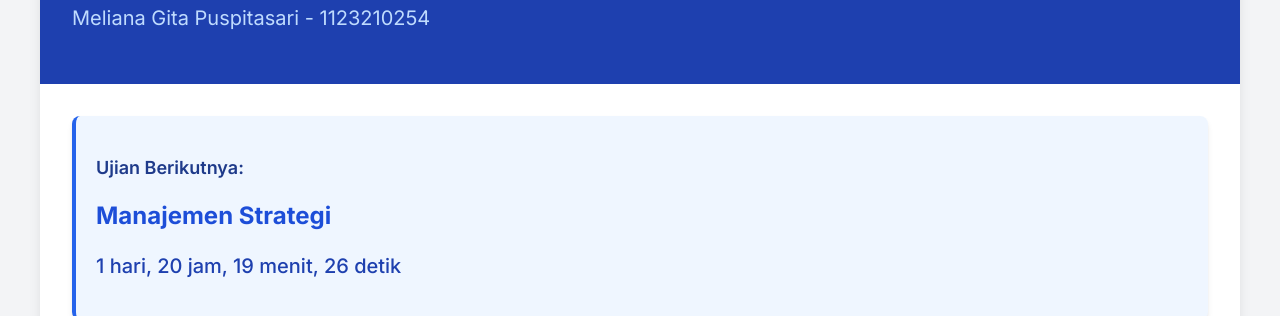
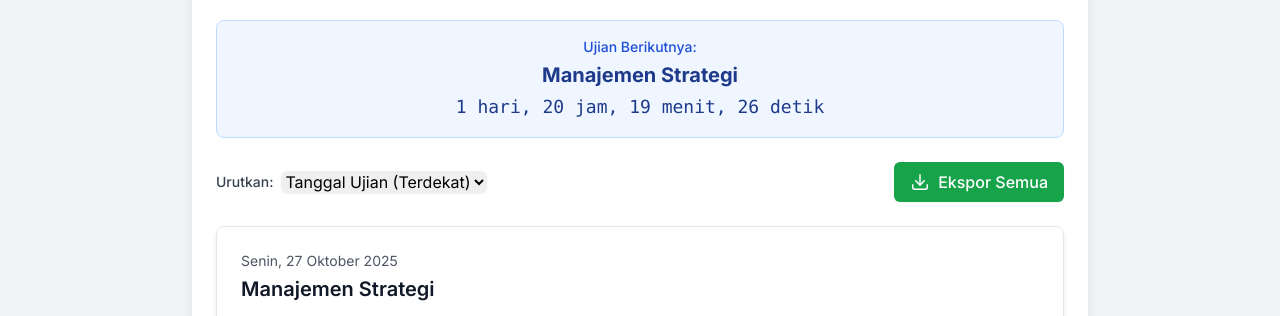
Before and after one commit to Fernandoalf06/UTS-SM5-Meliana, a plain HTML site: page index.html in a window 1280 px wide. Shown: the part 144-460 px from the top of the page. Drawn offline with nearby package versions, Linux system fonts and the light colour scheme.

Commit message:
reverse html + css

```diff
--- a/index.html
+++ b/index.html
@@ -5,50 +5,85 @@
   <meta name="viewport" content="width=device-width, initial-scale=1.0">
   <title>Jadwal UTS - Meliana</title>
 
-  <!-- Tautan ke File CSS Semantik (BARU) -->
-  <link rel="stylesheet" href="style.css">
+  <!-- Memuat Tailwind CSS via CDN -->
+  <script src="https://cdn.tailwindcss.com"></script>
 
-  <!-- Tautan Font (sekarang diimpor di style.css) -->
+  <!-- Memuat Font Inter -->
+  <link rel="preconnect" href="https://fonts.googleapis.com">
+  <link rel="preconnect" href="https://fonts.gstatic.com" crossorigin>
+  <link href="https://fonts.googleapis.com/css2?family=Inter:wght@400;500;600;700&display=swap" rel="stylesheet">
 
   <!-- PWA & Theme Tags -->
   <link rel="manifest" href="manifest.json">
-  <meta name="theme-color" content="#1e40af">
+  <meta name="theme-color" content="#1e40af"> <!-- Warna tema (biru) -->
   <meta name="apple-mobile-web-app-capable" content="yes">
   <meta name="apple-mobile-web-app-status-bar-style" content="black-translucent">
   <meta name="apple-mobile-web-app-title" content="JadwalUTS">
   <link rel="apple-touch-icon" href="https://placehold.co/192x192/1e40af/ffffff?text=UTS">
 
-  <!-- SKRIP TAILWIND CDN SUDAH DIHAPUS -->
+  <style>
+    /* * Gaya Kustom Tambahan
+     * (Font default dan animasi)
+     */
+    body {
+      font-family: 'Inter', sans-serif;
+    }
+
+    /* Animasi fade-in sederhana */
+    @keyframes fadeIn {
+      from { opacity: 0; transform: translateY(10px); }
+      to { opacity: 1; transform: translateY(0); }
+    }
+    .fade-in {
+      animation: fadeIn 0.5s ease-out forwards;
+      opacity: 0;
+    }
+
+    /* Styling untuk countdown box (status live/finished) */
+    .countdown-box.live {
+      /* Diterjemahkan dari text-red-900 bg-red-100 border-red-300 */
+      background-color: #fee2e2;
+      border-color: #fca5a5;
+      color: #7f1d1d;
+    }
+    .countdown-box.finished {
+      /* Diterjemahkan dari text-green-900 bg-green-100 border-green-300 */
+      background-color: #dcfce7;
+      border-color: #86efac;
+      color: #14532d;
+    }
+  </style>
 </head>
-<body class="page-body">
+<body class="bg-gray-100 min-h-screen p-4 sm:p-8">
 
-  <div class="main-card">
-    <header class="card-header">
-      <h1 class="header-title">Jadwal UTS (Gasal 2025/2026)</h1>
-      <p class="header-subtitle">Meliana Gita Puspitasari - 1123210254</p>
+  <!-- Kartu Utama -->
+  <div class="w-full max-w-4xl mx-auto bg-white rounded-xl shadow-lg overflow-hidden fade-in" style="animation-delay: 100ms;">
+    <header class="p-6 bg-blue-800 text-white">
+      <h1 class="text-2xl font-bold">Jadwal UTS (Gasal 2025/2026)</h1>
+      <p class="text-blue-200 mt-1">Meliana Gita Puspitasari - 1123210254</p>
     </header>
 
-    <main class="card-body">
+    <main class="p-4 sm:p-6">
 
       <!-- Kontainer Hitung Mundur -->
-      <div id="countdown-container" class="countdown-box">
-        <p id="countdown-title" class="countdown-title">Ujian Berikutnya:</p>
-        <h2 id="countdown-subject" class="countdown-subject">Memuat...</h2>
-        <p id="countdown-timer" class="countdown-timer">-- hari, -- jam, -- menit, -- detik</p>
+      <div id="countdown-container" class="countdown-box border border-blue-200 bg-blue-50 text-blue-900 rounded-lg p-4 mb-6 text-center opacity-0 transition-all duration-500">
+        <p id="countdown-title" class="text-sm font-medium text-blue-700">Ujian Berikutnya:</p>
+        <h2 id="countdown-subject" class="text-xl font-bold my-1">Memuat...</h2>
+        <p id="countdown-timer" class="text-lg font-mono">-- hari, -- jam, -- menit, -- detik</p>
       </div>
 
       <!-- Kontrol Urutkan & Ekspor -->
-      <div class="controls">
-        <div class="sort-control">
-          <label for="sort" class="sort-label">Urutkan:</label>
-          <select id="sort" class="sort-select">
+      <div class="flex flex-col sm:flex-row sm:justify-between sm:items-center gap-4 mb-6">
+        <div class="flex items-center gap-2">
+          <label for="sort" class="text-sm font-medium text-gray-700">Urutkan:</label>
+          <select id="sort" class="rounded-md border-gray-300 shadow-sm focus:border-blue-500 focus:ring-blue-500">
             <option value="date" selected>Tanggal Ujian (Terdekat)</option>
             <option value="alphabetical">Nama Mata Kuliah (A-Z)</option>
           </select>
         </div>
 
-        <button id="export-all" class="btn btn-export">
-          <svg class="btn-icon" xmlns="http://www.w3.org/2000/svg" viewBox="0 0 20 20" fill="currentColor">
+        <button id="export-all" class="flex items-center justify-center gap-2 px-4 py-2 bg-green-600 text-white font-medium rounded-md shadow-sm hover:bg-green-700 focus:outline-none focus:ring-2 focus:ring-offset-2 focus:ring-green-500 transition-all">
+          <svg xmlns="http://www.w3.org/2000/svg" viewBox="0 0 20 20" fill="currentColor" class="w-5 h-5">
             <path d="M10.75 2.75a.75.75 0 00-1.5 0v8.614L6.295 8.235a.75.75 0 10-1.09 1.03l4.25 4.5a.75.75 0 001.09 0l4.25-4.5a.75.75 0 00-1.09-1.03l-2.955 3.129V2.75z" />
             <path d="M3.5 12.75a.75.75 0 00-1.5 0v2.5A2.75 2.75 0 004.75 18h10.5A2.75 2.75 0 0018 15.25v-2.5a.75.75 0 00-1.5 0v2.5a1.25 1.25 0 01-1.25 1.25H4.75A1.25 1.25 0 013.5 15.25v-2.5z" />
           </svg>
@@ -57,17 +92,22 @@
       </div>
 
       <!-- Daftar Jadwal -->
-      <div id="schedule-list" class="schedule-list">
+      <div id="schedule-list" class="grid grid-cols-1 gap-4">
         <!-- Kartu jadwal akan di-generate oleh JS di sini -->
       </div>
 
     </main>
   </div>
 
-  <footer class="page-footer">
+  <footer class="text-center text-gray-500 text-sm mt-8 pb-4">
     Dibuat dengan ❤️
   </footer>
 
+  <!--
+  ================================================================
+  SCRIPT APLIKASI UTAMA
+  ================================================================
+  -->
   <script>
     // --- DATABASE JADWAL ---
     // Di-hardcode dari PDF
@@ -90,15 +130,6 @@
       // Event Listeners
       document.getElementById('sort').addEventListener('change', populateSchedule);
       document.getElementById('export-all').addEventListener('click', generateICSFile);
-
-      // Registrasi Service Worker
-      if ('serviceWorker' in navigator) {
-        window.addEventListener('load', () => {
-          navigator.serviceWorker.register('sw.js')
-            .then(reg => console.log('Service Worker terdaftar:', reg.scope))
-            .catch(err => console.error('Pendaftaran Service Worker gagal:', err));
-        });
-      }
     });
 
     // --- FUNGSI UNTUK MENGISI JADWAL KE HTML ---
@@ -122,40 +153,45 @@
       // 2. Generate HTML untuk setiap item
       processedData.forEach((item, index) => {
         const card = document.createElement('div');
-        // Gunakan kelas CSS semantik (BARU)
-        card.className = 'schedule-card fade-in';
+
+        // Menerapkan kelas Tailwind untuk kartu jadwal
+        // PERBAIKAN: Terapkan flex-col & p-6 langsung ke kartu utama
+        card.className = 'border border-gray-200 rounded-lg shadow-md bg-white flex flex-col justify-between gap-3 fade-in p-6';
         card.style.animationDelay = `${index * 50}ms`; // Efek stagger
 
         const gcalLink = createGoogleCalendarLink(item);
         const { dayName, date } = formatDateTime(item.dateTime);
 
-        // --- TEMPLATE KARTU (DIUBAH) ---
-        // Menggunakan kelas semantik dari style.css
+        // PERBAIKAN: Hapus wrapper div yang tidak perlu
         card.innerHTML = `
-          <div class="card-info">
-            <span class="card-date">${dayName}, ${date}</span>
-            <h3 class="card-subject">${item.matkul}</h3>
-            <div class="card-details">
-              <div class="detail-item">
-                <svg class="detail-icon" xmlns="http://www.w3.org/2000/svg" viewBox="0 0 20 20" fill="currentColor"><path fill-rule="evenodd" d="M10 18a8 8 0 100-16 8 8 0 000 16zm.75-13a.75.75 0 00-1.5 0v5c0 .414.336.75.75.75h4a.75.75 0 000-1.5H10V5z" clip-rule="evenodd" /></svg>
+          <div>
+            <span class="block text-sm text-gray-600">${dayName}, ${date}</span>
+            <h3 class="text-xl font-semibold text-gray-900 mt-1">${item.matkul}</h3>
+
+            <div class="mt-4 grid grid-cols-2 sm:grid-cols-3 gap-x-4 gap-y-2 text-sm text-gray-700">
+              <!-- Detail Waktu -->
+              <div class="flex items-center gap-1.5">
+                <svg xmlns="http://www.w3.org/2000/svg" viewBox="0 0 20 20" fill="currentColor" class="w-5 h-5 text-gray-400"><path fill-rule="evenodd" d="M10 18a8 8 0 100-16 8 8 0 000 16zm.75-13a.75.75 0 00-1.5 0v5c0 .414.336.75.75.75h4a.75.75 0 000-1.5H10V5z" clip-rule="evenodd" /></svg>
                 ${item.jam} WIB
               </div>
-              <div class="detail-item">
-                <svg class="detail-icon" xmlns="http://www.w3.org/2000/svg" viewBox="0 0 20 20" fill="currentColor"><path fill-rule="evenodd" d="M9.69 18.233c.256.056.516.084.783.111a.75.75 0 00.233-1.482 11.455 11.455 0 00-.783-.11c-4.341-.96-7.387-4.6-7.387-9.006 0-5.03 4.123-9.13 9.183-9.13s9.183 4.1 9.183 9.13c0 4.406-3.046 8.046-7.387 9.006zM10 1.5a7.63 7.63 0 00-7.683 7.63c0 3.864 2.657 7.07 6.183 7.585a.75.75 0 00.233-1.482 6.155 6.155 0 01-4.918-6.103 6.183 6.183 0 1112.366 0c0 2.454-1.43 4.595-3.518 5.62a.75.75 0 10.598 1.348 7.683 7.683 0 005.01-7.01C17.683 5.63 14.16 1.5 10 1.5z" clip-rule="evenodd" /></svg>
-                Ruang: <span class="font-medium">${item.ruang}</span>
+              <!-- Detail Ruang -->
+              <div class="flex items-center gap-1.5">
+                <svg xmlns="http://www.w3.org/2000/svg" viewBox="0 0 20 20" fill="currentColor" class="w-5 h-5 text-gray-400"><path fill-rule="evenodd" d="M9.69 18.233c.256.056.516.084.783.111a.75.75 0 00.233-1.482 11.455 11.455 0 00-.783-.11c-4.341-.96-7.387-4.6-7.387-9.006 0-5.03 4.123-9.13 9.183-9.13s9.183 4.1 9.183 9.13c0 4.406-3.046 8.046-7.387 9.006zM10 1.5a7.63 7.63 0 00-7.683 7.63c0 3.864 2.657 7.07 6.183 7.585a.75.75 0 00.233-1.482 6.155 6.155 0 01-4.918-6.103 6.183 6.183 0 1112.366 0c0 2.454-1.43 4.595-3.518 5.62a.75.75 0 10.598 1.348 7.683 7.683 0 005.01-7.01C17.683 5.63 14.16 1.5 10 1.5z" clip-rule="evenodd" /></svg>
+                Ruang: <span class="font-medium text-gray-900">${item.ruang}</span>
               </div>
-              <div class="detail-item">
-                <svg class="detail-icon" xmlns="http://www.w3.org/2000/svg" viewBox="0 0 20 20" fill="currentColor"><path d="M11.983 1.907a.75.75 0 00-1.966 0A11.19 11.19 0 013 5.234V5.75a.75.75 0 001.5 0V5.234a9.69 9.69 0 007.031-2.95.75.75 0 00-.548-.377zM12.25 4.5a.75.75 0 00-1.5 0v.234a9.69 9.69 0 007.031 2.95.75.75 0 00-.548.377A11.19 11.19 0 0113 5.234V4.5zM8.017 1.907a.75.75 0 00.548.377A9.69 9.69 0 001.5 5.234V5.75a.75.75 0 01-1.5 0V5.234A11.19 11.19 0 017 1.907a.75.75 0 001.017 0zM7.75 4.5a.75.75 0 011.5 0v.234A9.69 9.69 0 002.219 7.684a.75.75 0 11-.548-.377A11.19 11.19 0 017 4.5v-.234zM16 9.75a.75.75 0 01.75.75v5.034a1.12 1.12 0 01-.32 1.99 1.12 1.12 0 01-1.93-.001A1.12 1.12 0 0114.5 15.534V10.5a.75.75 0 01.75-.75zm-3 0a.75.75 0 01.75.75v5.034a1.12 1.12 0 01-.32 1.99 1.12 1.12 0 01-1.93-.001A1.12 1.12 0 0111.5 15.534V10.5a.75.75 0 01.75-.75zm-3 0a.75.75 0 01.75.75v5.034a1.12 1.12 0 01-.32 1.99 1.12 1.12 0 01-1.93-.001A1.12 1.12 0 018.5 15.534V10.5a.75.75 0 01.75-.75zm-3 0a.75.75 0 01.75.75v5.034a1.12 1.12 0 01-.32 1.99 1.12 1.12 0 01-1.93-.001A1.12 1.12 0 015.5 15.534V10.5a.75.75 0 01.75-.75z" /></svg>
-                Kursi: <span class="font-medium">${item.kursi}</span>
+              <!-- Detail Kursi -->
+              <div class="flex items-center gap-1.5">
+                <svg xmlns="http://www.w3.org/2000/svg" viewBox="0 0 20 20" fill="currentColor" class="w-5 h-5 text-gray-400"><path d="M11.983 1.907a.75.75 0 00-1.966 0A11.19 11.19 0 013 5.234V5.75a.75.75 0 001.5 0V5.234a9.69 9.69 0 007.031-2.95.75.75 0 00-.548-.377zM12.25 4.5a.75.75 0 00-1.5 0v.234a9.69 9.69 0 007.031 2.95.75.75 0 00-.548.377A11.19 11.19 0 0113 5.234V4.5zM8.017 1.907a.75.75 0 00.548.377A9.69 9.69 0 001.5 5.234V5.75a.75.75 0 01-1.5 0V5.234A11.19 11.19 0 017 1.907a.75.75 0 001.017 0zM7.75 4.5a.75.75 0 011.5 0v.234A9.69 9.69 0 002.219 7.684a.75.75 0 11-.548-.377A11.19 11.19 0 017 4.5v-.234zM16 9.75a.75.75 0 01.75.75v5.034a1.12 1.12 0 01-.32 1.99 1.12 1.12 0 01-1.93-.001A1.12 1.12 0 0114.5 15.534V10.5a.75.75 0 01.75-.75zm-3 0a.75.75 0 01.75.75v5.034a1.12 1.12 0 01-.32 1.99 1.12 1.12 0 01-1.93-.001A1.12 1.12 0 0111.5 15.534V10.5a.75.75 0 01.75-.75zm-3 0a.75.75 0 01.75.75v5.034a1.12 1.12 0 01-.32 1.99 1.12 1.12 0 01-1.93-.001A1.12 1.12 0 018.5 15.534V10.5a.75.75 0 01.75-.75zm-3 0a.75.75 0 01.75.75v5.034a1.12 1.12 0 01-.32 1.99 1.12 1.12 0 01-1.93-.001A1.12 1.12 0 015.5 15.534V10.5a.75.75 0 01.75-.75z" /></svg>
+                Kursi: <span class="font-medium text-gray-900">${item.kursi}</span>
               </div>
             </div>
           </div>
-          <div class="card-action">
-            <a href="${gcalLink}" target="_blank" rel="noopener noreferrer" class="btn btn-gcal">
-              <svg class="btn-icon" xmlns="http://www.w3.org/2000/svg" viewBox="0 0 20 20" fill="currentColor"><path d="M15.75 2a.75.75 0 00-.75.75v1.5h-3v-1.5a.75.75 0 00-1.5 0v1.5H9v-1.5a.75.75 0 00-1.5 0v1.5H4.5v-1.5a.75.75 0 00-1.5 0v1.5A2.75 2.75 0 001.25 7v8.5A2.75 2.75 0 004 18.25h12a2.75 2.75 0 002.75-2.75V7A2.75 2.75 0 0016.25 4.25v-1.5A.75.75 0 0015.75 2zM1.25 10a.75.75 0 01.75-.75h16a.75.75 0 010 1.5h-16a.75.75 0 01-.75-.75zm.75 2.25a.75.75 0 000 1.5h.008a.75.75 0 000-1.5H2zm2.25.75a.75.75 0 01.75-.75h.008a.75.75 0 010 1.5H5a.75.75 0 01-.75-.75zM7.25 13a.75.75 0 000 1.5h.008a.75.75 0 000-1.5H7.25zM10 13.75a.75.75 0 01.75-.75h.008a.75.75 0 010 1.5H10.75a.75.75 0 01-.75-.75zm2.25.75a.75.75 0 000-1.5h.008a.75.75 0 000 1.5H12.25z" /></svg>
-              Tambah ke Kalender
-            </a>
-          </div>
+
+          <!-- Tombol Aksi -->
+          <a href="${gcalLink}" target="_blank" rel="noopener noreferrer" class="w-full mt-2 flex items-center justify-center gap-2 px-4 py-2 bg-blue-600 text-white font-medium rounded-md shadow-sm hover:bg-blue-700 focus:outline-none focus:ring-2 focus:ring-offset-2 focus:ring-blue-500 transition-all">
+            <svg xmlns="http://www.w3.org/2000/svg" viewBox="0 0 20 20" fill="currentColor" class="w-5 h-5"><path d="M15.75 2a.75.75 0 00-.75.75v1.5h-3v-1.5a.75.75 0 00-1.5 0v1.5H9v-1.5a.75.75 0 00-1.5 0v1.5H4.5v-1.5a.75.75 0 00-1.5 0v1.5A2.75 2.75 0 001.25 7v8.5A2.75 2.75 0 004 18.25h12a2.75 2.75 0 002.75-2.75V7A2.75 2.75 0 0016.25 4.25v-1.5A.75.75 0 0015.75 2zM1.25 10a.75.75 0 01.75-.75h16a.75.75 0 010 1.5h-16a.75.75 0 01-.75-.75zm.75 2.25a.75.75 0 000 1.5h.008a.75.75 0 000-1.5H2zm2.25.75a.75.75 0 01.75-.75h.008a.75.75 0 010 1.5H5a.75.75 0 01-.75-.75zM7.25 13a.75.75 0 000 1.5h.008a.75.75 0 000-1.5H7.25zM10 13.75a.75.75 0 01.75-.75h.008a.75.75 0 010 1.5H10.75a.75.75 0 01-.75-.75zm2.25.75a.75.75 0 000-1.5h.008a.75.75 0 000 1.5H12.25z" /></svg>
+            Tambah ke Kalender
+          </a>
         `;
 
         scheduleList.appendChild(card);
@@ -194,10 +230,10 @@
       const timerEl = document.getElementById('countdown-timer');
       const titleEl = document.getElementById('countdown-title');
 
-      container.classList.add('fade-in'); // Tampilkan boks
+      container.style.opacity = 1; // Tampilkan boks
 
       if (!nextExam) {
-        container.className = 'countdown-box fade-in finished';
+        container.classList.add('finished');
         titleEl.textContent = 'Semua Ujian Selesai!';
         subjectEl.textContent = 'Selamat!';
         timerEl.textContent = 'Anda berhasil menyelesaikan semester ini.';
@@ -211,7 +247,7 @@
 
       if (distance > 0) {
         // Ujian Belum Mulai (Hitung Mundur)
-        container.className = 'countdown-box fade-in';
+        container.classList.remove('live', 'finished');
         titleEl.textContent = 'Ujian Berikutnya:';
         subjectEl.textContent = nextExam.matkul;
 
@@ -225,7 +261,8 @@
         // Ujian Sedang Berlangsung (Asumsi durasi 3 jam)
         const examEnd = examTime + (3 * 60 * 60 * 1000);
         if (now < examEnd) {
-          container.className = 'countdown-box fade-in live';
+          container.classList.add('live');
+          container.classList.remove('finished');
           titleEl.textContent = 'Sedang Berlangsung!';
           subjectEl.textContent = nextExam.matkul;
           timerEl.textContent = `Ujian berlangsung hingga ${formatTime(new Date(examEnd))}`;
@@ -266,6 +303,7 @@
       if (isAllDay) {
         return date.toISOString().slice(0, 10).replace(/-/g, '');
       }
+      // Mengembalikan waktu dalam UTC (diakhiri 'Z')
       return date.toISOString().replace(/-/g, '').replace(/:/g, '').slice(0, 15) + 'Z';
     }
 
@@ -279,9 +317,18 @@
 
       const details = `Mata Kuliah: ${item.matkul}\nKelas: ${item.kelas}\nRuang: ${item.ruang}\nKursi: ${item.kursi}\nSKS: ${item.sks}`;
 
-      // Format YYYYMMDDTHHMMSSZ
-      const startTimeISO = formatISO(startTime).slice(0, -1); // Hapus Z untuk format Google
-      const endTimeISO = formatISO(endTime).slice(0, -1);
+      // Google Calendar menggunakan format YYYYMMDDTHHMMSS/YYYYMMDDTHHMMSS
+      // dan mengharapkan waktu lokal (tanpa Z) jika ctz (timezone) disediakan.
+
+      // Fungsi untuk format YYYYMMDDTHHMMSS (Lokal, non-UTC)
+      const formatLocalISO = (dt) => {
+          const pad = (num) => num.toString().padStart(2, '0');
+          return `${dt.getFullYear()}${pad(dt.getMonth() + 1)}${pad(dt.getDate())}` +
+                 `T${pad(dt.getHours())}${pad(dt.getMinutes())}${pad(dt.getSeconds())}`;
+      };
+
+      const startTimeISO = formatLocalISO(startTime);
+      const endTimeISO = formatLocalISO(endTime);
 
       const params = new URLSearchParams({
         action: 'TEMPLATE',
@@ -309,17 +356,24 @@
         dateTime: parseDateString(item.tanggal, item.jam)
       })).sort((a, b) => a.dateTime - b.dateTime);
 
+      // Format ISO (UTC) untuk file ICS
+      const formatICSIso = (date) => {
+        return date.toISOString().replace(/-/g, '').replace(/:/g, '').slice(0, 15) + 'Z';
+      }
+
       sortedData.forEach(item => {
         const startTime = item.dateTime;
         const endTime = new Date(startTime.getTime() + (3 * 60 * 60 * 1000)); // Durasi 3 jam
-        const uid = `${formatISO(startTime)}-${item.matkul.replace(/\s+/g, '')}@jadwaluts.meliana`;
+        const uid = `${formatICSIso(startTime)}-${item.matkul.replace(/\s+/g, '')}@jadwaluts.meliana`;
 
+        // Catatan: ICS standar menggunakan waktu UTC (Z)
+        // Atau bisa menggunakan TZID jika VTIMEZONE didefinisikan, tapi UTC lebih aman.
         icsContent.push(
           'BEGIN:VEVENT',
-          `DTSTAMP:${formatISO(new Date())}`,
+          `DTSTAMP:${formatICSIso(new Date())}`,
           `UID:${uid}`,
-          `DTSTART;TZID=Asia/Jakarta:${formatISO(startTime).slice(0, 15)}`,
-          `DTEND;TZID=Asia/Jakarta:${formatISO(endTime).slice(0, 15)}`,
+          `DTSTART:${formatICSIso(startTime)}`,
+          `DTEND:${formatICSIso(endTime)}`,
           `SUMMARY:UTS: ${item.matkul}`,
           `LOCATION:Ruang ${item.ruang}`,
           `DESCRIPTION:Mata Kuliah: ${item.matkul}\\nKelas: ${item.kelas}\\nRuang: ${item.ruang}\\nKursi: ${item.kursi}\\nSKS: ${item.sks}`,
@@ -338,7 +392,25 @@
       link.click();
       document.body.removeChild(link);
     }
+  </script>
 
+  <!--
+  ================================================================
+  SCRIPT REGISTRASI SERVICE WORKER (PWA)
+  ================================================================
+  -->
+  <script>
+    if ('serviceWorker' in navigator) {
+      window.addEventListener('load', () => {
+        navigator.serviceWorker.register('sw.js')
+          .then(reg => {
+            console.log('Service Worker terdaftar:', reg.scope);
+          })
+          .catch(err => {
+            console.error('Pendaftaran Service Worker gagal:', err);
+          });
+      });
+    }
   </script>
 </body>
 </html>
```
